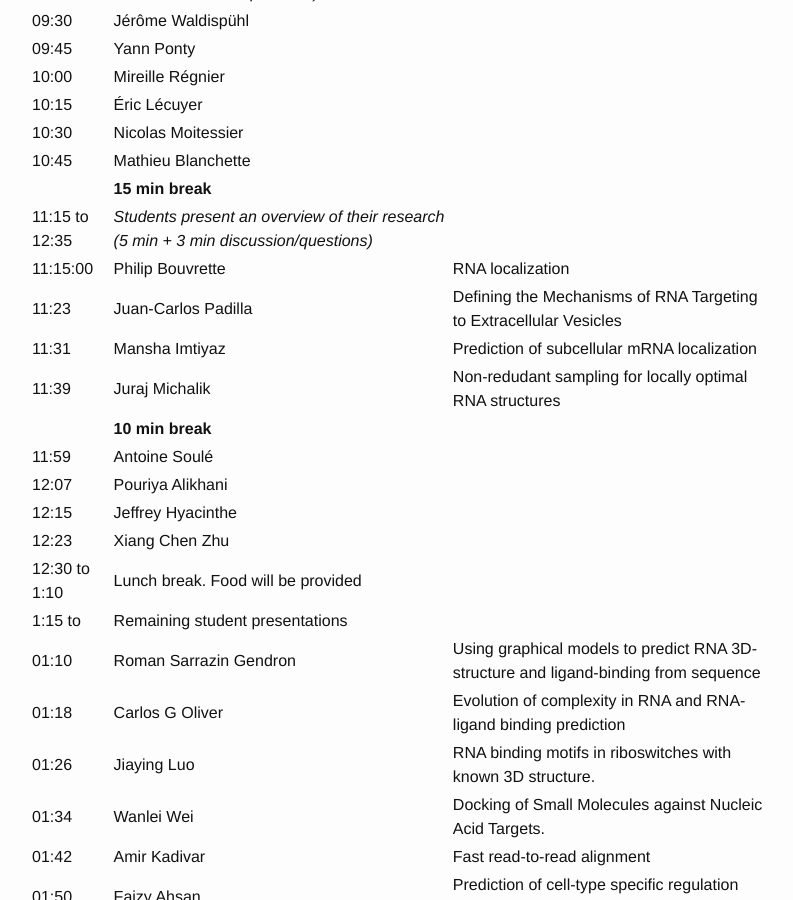
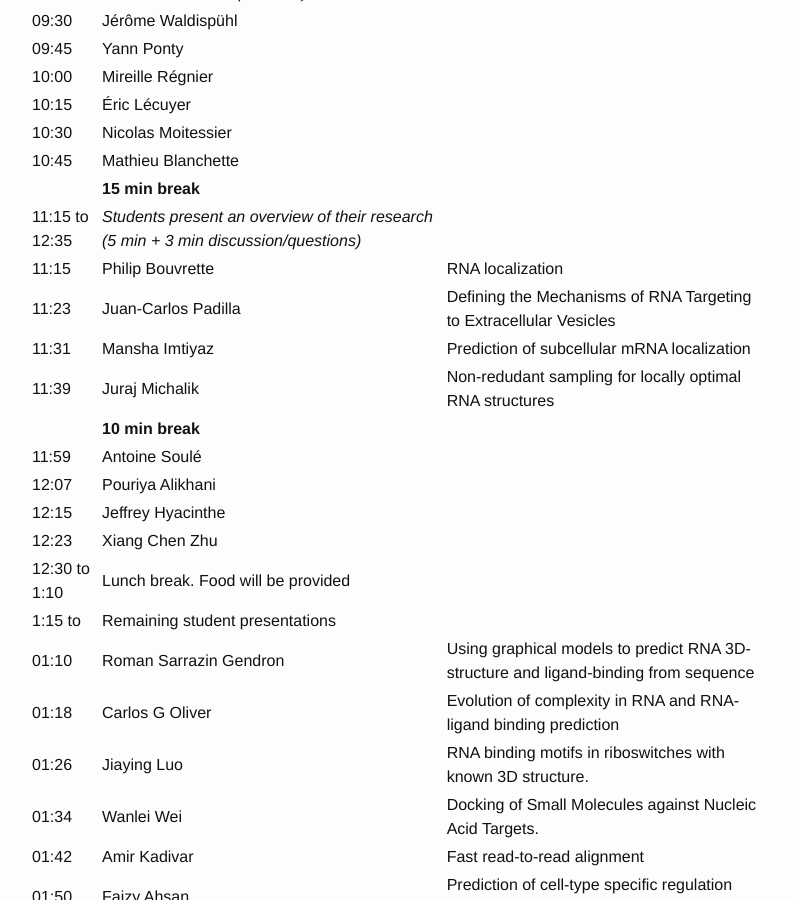
Before and after one commit to cgoliver/cgoliver.github.io, a Jekyll site: the page built from rna.md, in a window 1280 px wide and 900 px high, scrolled down 621 px. Shown: the whole window, without its empty margins (241-1034 px from the left). Built offline with Jekyll 4.4.1, drawn with Linux system fonts in a browser that asks for light colours.

Commit message:
time fix

```diff
--- a/rna.md
+++ b/rna.md
@@ -33,7 +33,7 @@ Additional talks and seminars will take place throughout the week and announced
 | 10:45          | Mathieu Blanchette                                                                                  |                                                                                     |
 |                | **15 min break**                                                                                        |                                                                                     |
 | 11:15 to 12:35 | *Students present an overview of their research (5 min + 3 min discussion/questions)*                 |                                                                                     |
-| 11:15:00       | Philip Bouvrette                                                                                    | RNA localization                                                                    |
+| 11:15       | Philip Bouvrette                                                                                    | RNA localization                                                                    |
 | 11:23          | Juan-Carlos Padilla                                                                                 | Defining the Mechanisms of RNA Targeting to Extracellular Vesicles                  |
 | 11:31          | Mansha Imtiyaz                                                                                      | Prediction of subcellular mRNA localization                                         |
 | 11:39          | Juraj Michalik                                                                                      | Non-redudant sampling for locally optimal RNA structures                            |
```
